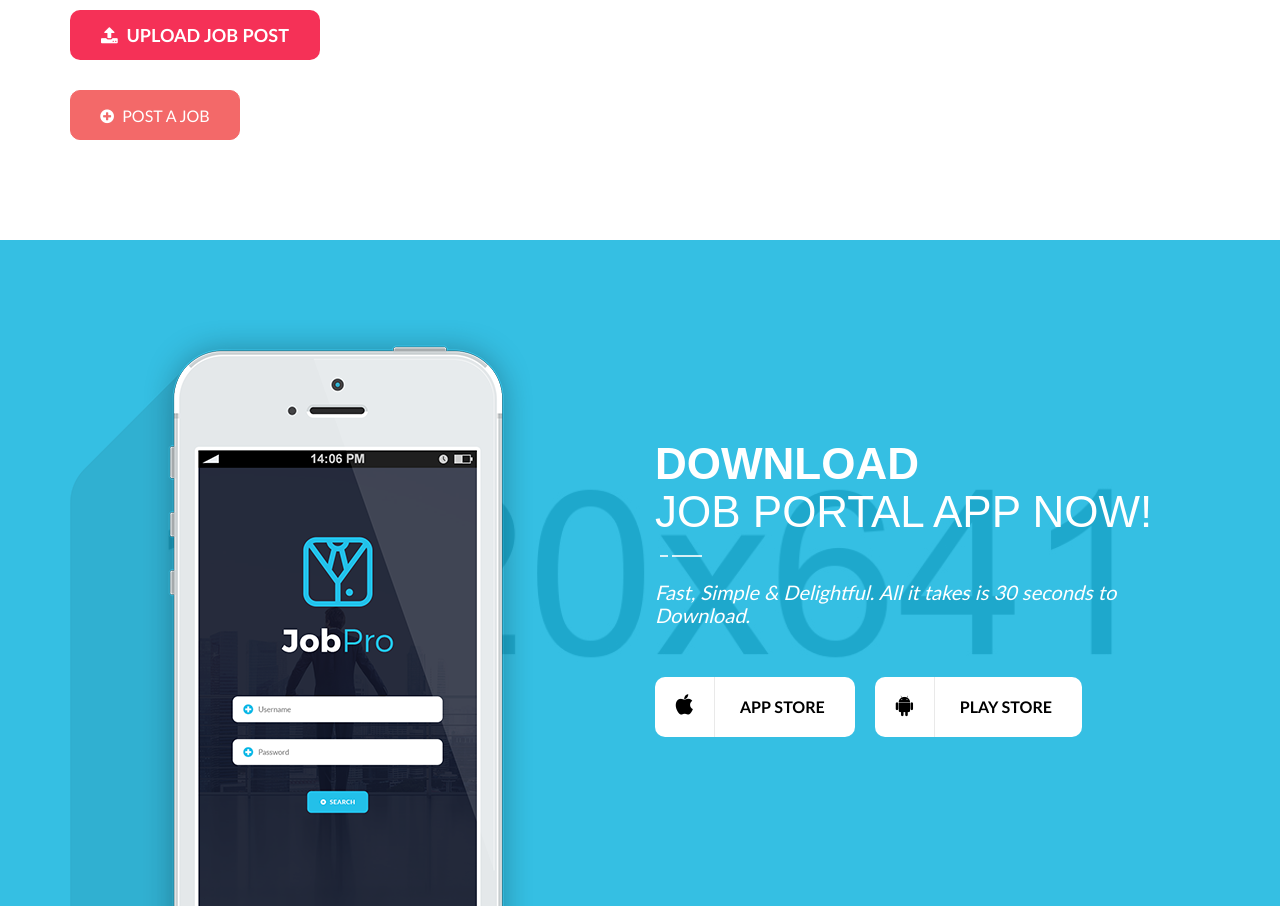
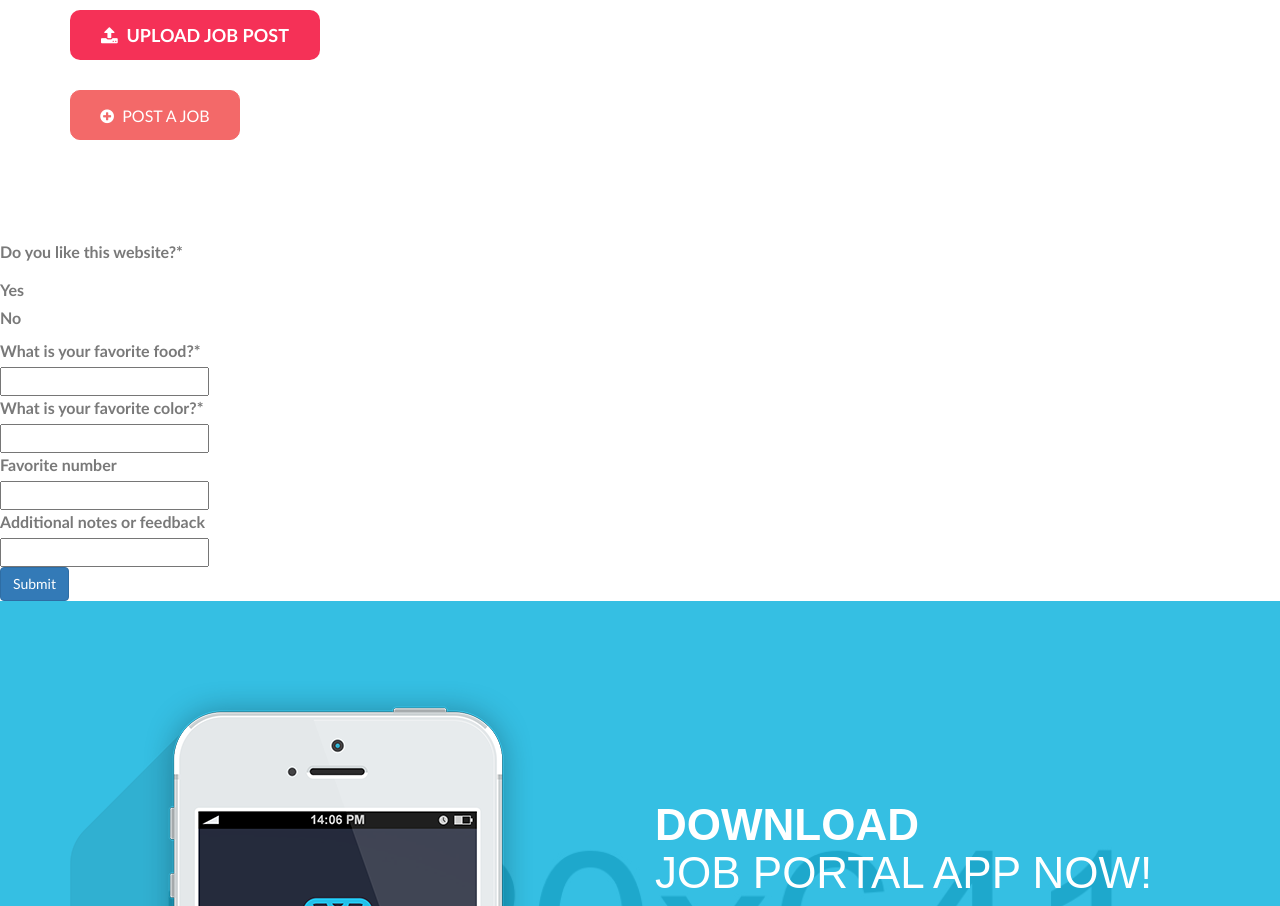
Before and after one commit to giturra/redes, a Django app: page /requerimientos/ in a window 1280 px wide. Shown: the part 1227-2133 px from the top of the page. Run offline with Django 3.2, Linux system fonts and the light colour scheme; some libraries are stand-ins or nearby versions; some web fonts are replaced.

Commit message:
se agregar primera versión formulario de requerimientos

```diff
--- a/redes/settings.py
+++ b/redes/settings.py
@@ -38,6 +38,7 @@
     'django.contrib.messages',
     'django.contrib.staticfiles',
     'app',
+    'crispy_forms',
     'perfiles',
     'requerimientos'
 ]
--- /dev/null
+++ b/requerimientos/forms.py
@@ -0,0 +1,46 @@
+from django import forms
+from crispy_forms.helper import FormHelper
+from crispy_forms.layout import Submit
+
+
+class ExampleForm(forms.Form):
+    like_website = forms.TypedChoiceField(
+        label = "Do you like this website?",
+        choices = ((1, "Yes"), (0, "No")),
+        coerce = lambda x: bool(int(x)),
+        widget = forms.RadioSelect,
+        initial = '1',
+        required = True,
+    )
+
+    favorite_food = forms.CharField(
+        label = "What is your favorite food?",
+        max_length = 80,
+        required = True,
+    )
+
+    favorite_color = forms.CharField(
+        label = "What is your favorite color?",
+        max_length = 80,
+        required = True,
+    )
+
+    favorite_number = forms.IntegerField(
+        label = "Favorite number",
+        required = False,
+    )
+
+    notes = forms.CharField(
+        label = "Additional notes or feedback",
+        required = False,
+    )
+
+    def __init__(self, *args, **kwargs):
+        super(ExampleForm, self).__init__(*args, **kwargs)
+        self.helper = FormHelper()
+        self.helper.form_id = 'id-exampleForm'
+        self.helper.form_class = 'blueForms'
+        self.helper.form_method = 'post'
+        self.helper.form_action = 'submit_survey'
+
+        self.helper.add_input(Submit('submit', 'Submit'))
--- a/requerimientos/templates/requerimientos/add_postin.html
+++ b/requerimientos/templates/requerimientos/requerimientos.html
@@ -1,6 +1,9 @@
 {% extends 'base.html' %}
 
 {% load static %}
+
+{% load crispy_forms_tags %}
+{% crispy example_form example_form.helper %}
 
 {% block specific_css %}
     <link rel="stylesheet" type="text/css" href="{% static 'css/style_II.css' %}"/>
@@ -125,6 +128,11 @@
             </div>
         </div>
     </div>
+
+    <form enctype="multipart/form-data" method="post">
+        {% crispy form %}
+
+    </form>
     <!-- jp ad post Wrapper End -->
 {% endblock content %}
 
--- a/requerimientos/views.py
+++ b/requerimientos/views.py
@@ -1,5 +1,12 @@
 from django.views.generic import TemplateView
+from .forms import ExampleForm
 
 
 class RequirementForm(TemplateView):
-    template_name = "requerimientos/add_postin.html"
+    template_name = "requerimientos/requerimientos.html"
+    http_method_names = ['get', 'post']
+
+    def get(self, request, *args, **kwargs):
+        if "form" not in kwargs:
+            kwargs['form'] = ExampleForm()
+            return super().get(request, *args, **kwargs)
--- a/requirements.txt
+++ b/requirements.txt
@@ -1,4 +1,5 @@
 Django==2.2.6
+django-crispy-forms==1.8.0
 Pillow==6.2.1
 psycopg2==2.8.4
 pytz==2019.3
--- a/templates/redes/login.html
+++ b/templates/redes/login.html
@@ -659,7 +659,7 @@
 {#                                        <ul>#}
 {#                                             <li class="parent"><a href="about.html">About-Us</a></li>#}
 {#                                            <li class="parent"><a href="404_error.html">404</a></li>#}
-{#                                            <li class="parent"><a href="add_postin.html">Add-Posting</a></li>#}
+{#                                            <li class="parent"><a href="requerimientos.html">Add-Posting</a></li>#}
 {#											 <li class="parent"><a href="login.html">Login</a></li>#}
 {#                                            <li class="parent"><a href="register.html">Register</a></li>#}
 {#                                            <li class="parent"><a href="pricing.html">Pricing</a></li>#}
@@ -766,7 +766,7 @@
 {#                                                                <li class="go-back"><a href="#0">Menu</a></li>#}
 {#                                                                <li><a href="about.html">About-Us</a></li>#}
 {#																<li><a href="404_error.html">404</a></li>#}
-{#																<li><a href="add_postin.html">Add-Posting</a></li>#}
+{#																<li><a href="requerimientos.html">Add-Posting</a></li>#}
 {#																<li><a href="login.html">Login</a></li>#}
 {#																<li><a href="register.html">Register</a></li>#}
 {#																<li><a href="pricing.html">Pricing</a></li>#}
@@ -835,7 +835,7 @@
 {#                    <div class="col-lg-2 col-md-2 col-sm-12 col-xs-12 hidden-sm hidden-xs">#}
 {#                        <div class="jp_navi_right_btn_wrapper">#}
 {#                            <ul>#}
-{#                                <li><a href="add_postin.html"><i class="fa fa-plus-circle"></i>&nbsp; Post a job</a></li>#}
+{#                                <li><a href="requerimientos.html"><i class="fa fa-plus-circle"></i>&nbsp; Post a job</a></li>#}
 {#                            </ul>#}
 {#                        </div>#}
 {#                    </div>#}
```
